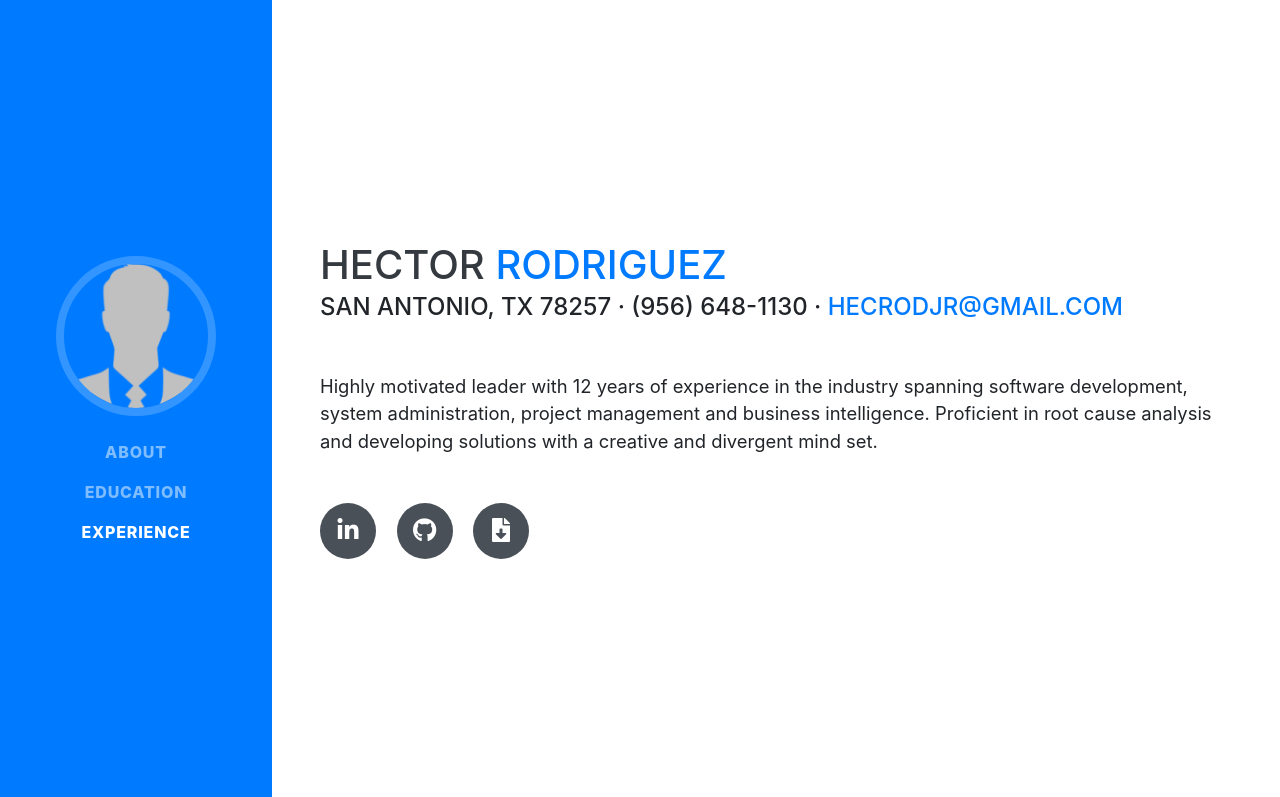
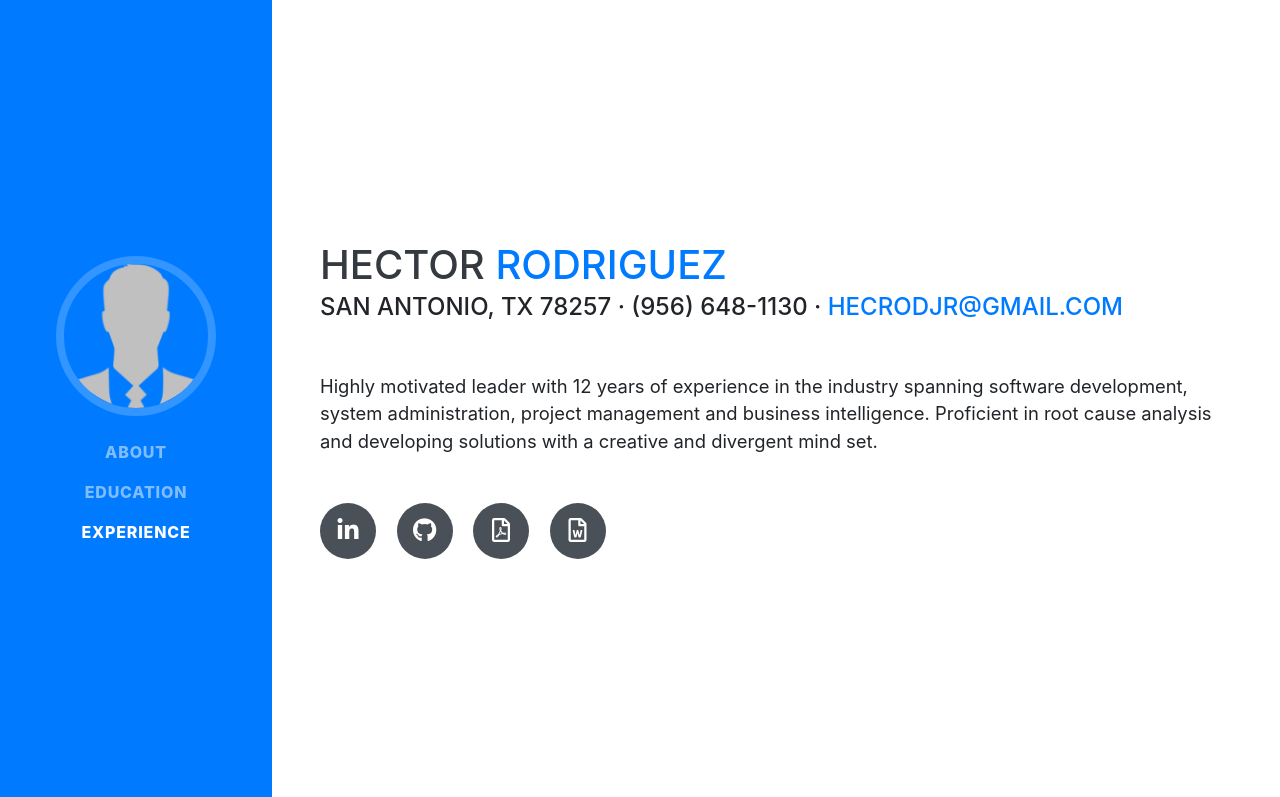
Before and after one commit to hecrodjr/hecrodjr.github.io, a website with bundled scripts: page index.html in a window 1280 px wide. Shown: the top 797 px of the page. Built offline with nearby package versions, Linux system fonts and the light colour scheme; a web font is replaced by a local one.

Commit message:
Update index.html

```diff
--- a/index.html
+++ b/index.html
@@ -68,8 +68,11 @@
           <a href="#" data-toggle="tooltip" data-placement="bottom" title="GitHub Profile">
             <i class="fab fa-github"></i>
           </a>
-          <a href="Resume_HectorRodriguez.docx" target="_blank"  data-toggle="tooltip" data-placement="bottom" title="Download Resume">
-            <i class="fas fa-file-download"></i>
+          <a href="Resume_HectorRodriguez.pdf" target="_blank"  data-toggle="tooltip" data-placement="bottom" title="Download Resume (PDF)">
+            <i class="far fa-file-pdf"></i>
+          </a>
+          <a href="Resume_HectorRodriguez.docx" target="_blank"  data-toggle="tooltip" data-placement="bottom" title="Download Resume (DOCX)">
+            <i class="far fa-file-word"></i>
           </a>
         </div>
       </div>
```
